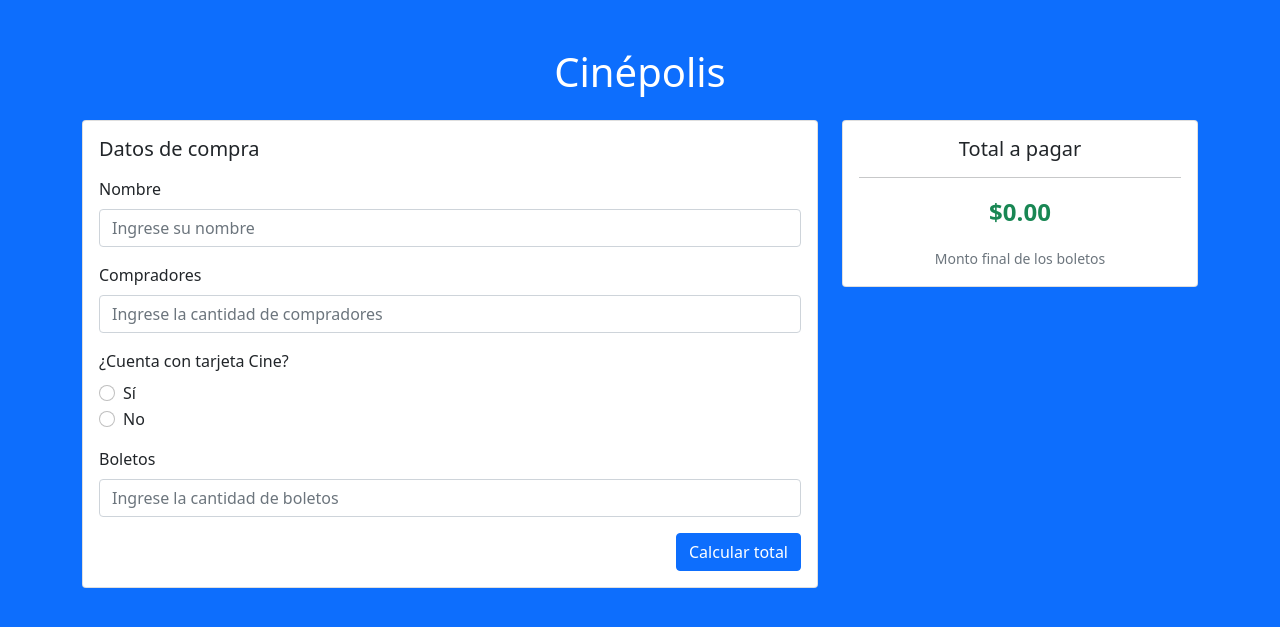
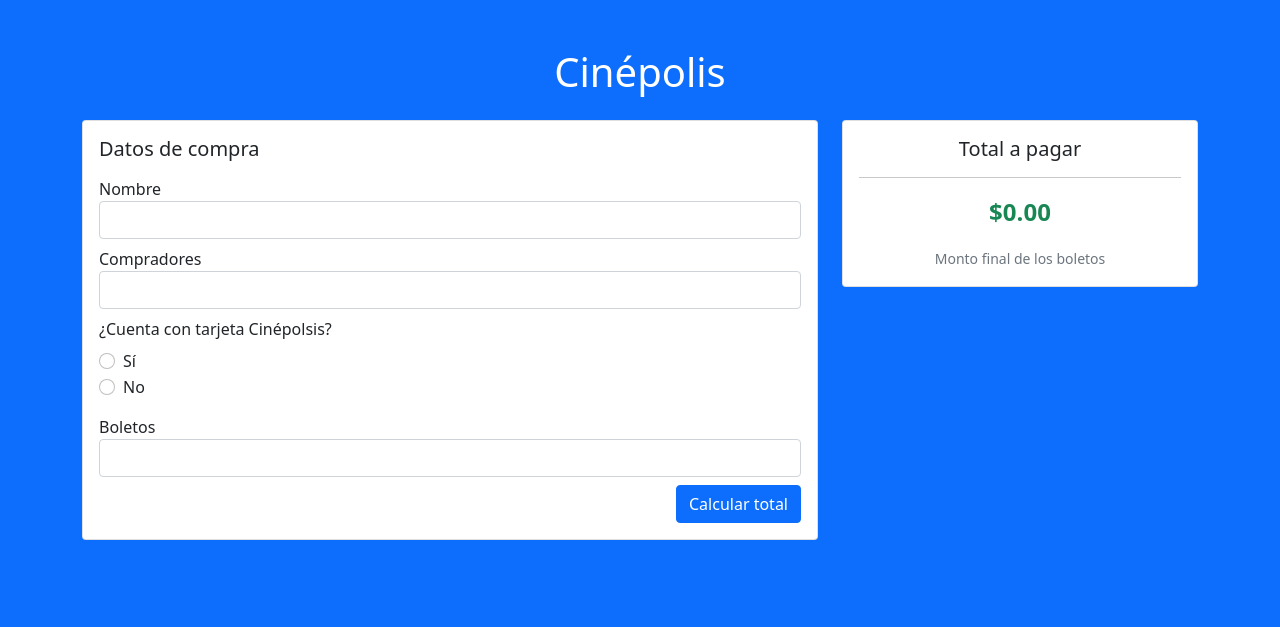
Before and after one commit to IDGS-802-23002541/IntroFlask, a Flask app: page /cinepolis in a window 1280 px wide. Shown: the top 627 px of the page. Run offline with Flask 3, Linux system fonts and the light colour scheme; some libraries are stand-ins or nearby versions.

Commit message:
cinepolis

```diff
--- a/forms.py
+++ b/forms.py
@@ -1,5 +1,5 @@
 from wtforms import Form
-from wtforms import StringField, IntegerField, PasswordField
+from wtforms import StringField, IntegerField, PasswordField, RadioField
 from wtforms import EmailField, validators
 
 class UserForm(Form):
@@ -20,3 +20,23 @@ class UserForm(Form):
     correo=StringField('Correo', [
         validators.Email(message="Ingrese un correo válido")
     ])
+
+class CinepolisForm(Form):
+    nombre=StringField('Nombre', [
+        validators.DataRequired(message="El campo es requerido")
+    ])
+    compradores=IntegerField('Compradores', [
+        validators.DataRequired(message="El campo es requerido"),
+        validators.NumberRange(min=1, message="Ingresa al menos un comprador")
+    ])
+    tarjeta=RadioField(
+        '¿Cuenta con tarjeta Cinépolsis?',
+        choices=[
+            ('true', 'Sí'),
+            ('false', 'No')
+        ]
+    )
+    boletos=IntegerField('Boletos', [
+        validators.DataRequired(message="El campo es requerido"),
+        validators.NumberRange(min=1, message="Ingresa al menos un boleto")
+    ])
--- a/main.py
+++ b/main.py
@@ -12,7 +12,7 @@ csrf=CSRFProtect()
 @app.route('/')
 def index():
     titulo="IDGS-802-Flask"
-    listado=['Juan', 'Karla', 'Miguel']
+    listado=['Juan', 'Karla', 'Miguehl']
     return render_template('index.html', titulo=titulo, lista=listado)
 
 # Ruta para otra página
@@ -72,20 +72,25 @@ def cinepolis():
     Boletos = 0
     total = 0
     error = None
+    cinepolis_class=forms.CinepolisForm(request.form)
 
-    if request.method == "POST":
-        Nombre = request.form.get("Nombre")
-        Compradores = int(request.form.get("Compradores"))
-        tarjCine = request.form.get("tarjCine") == "true"
-        Boletos = int(request.form.get("Boletos"))
+    if request.method == "POST" and cinepolis_class.validate():
+        # Nombre = request.form.get("Nombre")
+        # Compradores = int(request.form.get("Compradores"))
+        # tarjCine = request.form.get("tarjCine") == "true"
+        # Boletos = int(request.form.get("Boletos"))
+        Nombre = cinepolis_class.nombre.data
+        Compradores = cinepolis_class.compradores.data
+        tarjCine = cinepolis_class.tarjeta.data
+        Boletos = cinepolis_class.boletos.data
 
         if not Boletos or not Compradores:
             error = "Error: Debes ingresar un número de boletos o compradores."
-            return render_template('cinepolis.html', error=error, total=total)
+            return render_template('cinepolis.html', form=cinepolis_class, error=error, total=total)
 
         if Boletos > Compradores * 7:
             error = "Error: No se pueden comprar más de 7 boletos por comprador."
-            return render_template('cinepolis.html', error=error, total=total)
+            return render_template('cinepolis.html', form=cinepolis_class, error=error, total=total)
 
         total = Boletos * 12
         if Boletos > 5:
@@ -93,10 +98,10 @@ def cinepolis():
         if Boletos >= 3 and Boletos <= 5:
             total = total - (total * 0.10)  # Aplicar descuento del 10% si son entre 3 y 5 boletos
 
-        if tarjCine:
+        if tarjCine == "true":
             total = total - (total * 0.10)  # Aplicar descuento del 10% por tarjeta Cinépolis
         print(total)
-    return render_template('cinepolis.html', Nombre=Nombre, Compradores=Compradores, tarjCine=tarjCine, Boletos=Boletos, total=total)
+    return render_template('cinepolis.html', form=cinepolis_class,Nombre=Nombre, Compradores=Compradores, tarjCine=tarjCine, Boletos=Boletos, total=total)
 
 # Otra ruta que tiene un metodo que retorna un saludo
 @app.route('/hola')
--- a/templates/_macros.html
+++ b/templates/_macros.html
@@ -42,3 +42,26 @@
     </div>
 </div>
 {% endmacro %}
+
+
+{% macro opcion(field) %}
+<div class="mb-3">
+    <label class="form-label">{{ field.label }}</label>
+
+    {% for subfield in field %}
+    <div class="form-check">
+        {{ subfield(class="form-check-input") }}
+        <label class="form-check-label" for="{{ subfield.id }}">
+            {{ subfield.label.text }}
+        </label>
+    </div>
+    {% endfor %}
+
+    {% if field.errors %}
+        {% for error in field.errors %}
+            <div style="color:red">{{ error }}</div>
+        {% endfor %}
+    {% endif %}
+</div>
+
+{% endmacro %}
--- a/templates/cinepolis.html
+++ b/templates/cinepolis.html
@@ -28,13 +28,16 @@
                 <div class="card-body">
                     <h5 class="card-title mb-3">Datos de compra</h5>
 
-                    <form action="/cinepolis" method="POST">
-                        {{macros.datos("Nombre", "Ingrese su nombre")}}
-                        {{macros.datos("Compradores","Ingrese la cantidad de compradores", "number")}}
+                    <form action="/cinepolis" method="POST" novalidate>
+                        {{form.csrf_token}}
+                        <input type="hidden" name="csrf_token" value="{{csrf_token()}}">
 
-                        {{macros.opcion_si_no("¿Cuenta con tarjeta Cine?", "tarjCine")}}
+                        {{macros.campoNuevo(form.nombre, class="form-control")}}
+                        {{macros.campoNuevo(form.compradores, class="form-control")}}
 
-                        {{macros.datos("Boletos","Ingrese la cantidad de boletos", "number")}}
+                        {{macros.opcion(form.tarjeta)}}
+
+                        {{macros.campoNuevo(form.boletos, class="form-control")}}
 
                         <div class="text-end">
                             <button type="submit" class="btn btn-primary">
```
